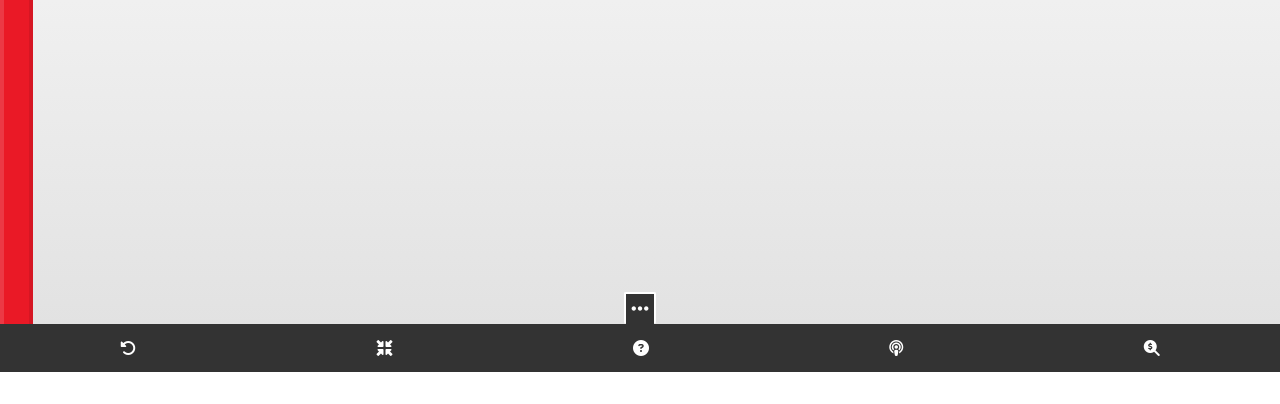
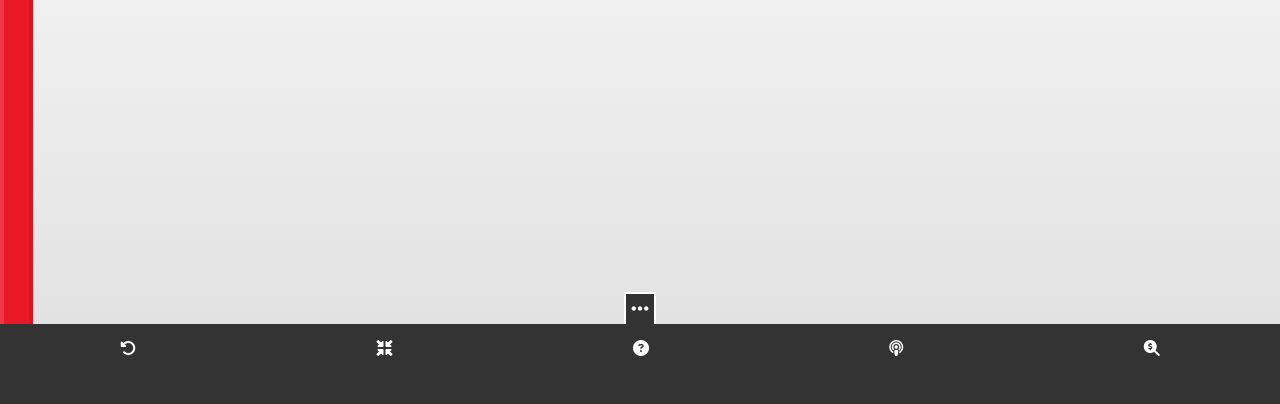
Before and after one commit to cameroncouch/transformers2, a website: page public/index.html in a window 1280 px wide. Shown: the part 428-832 px from the top of the page. Before the commit the page ends 800 px from the top, so only its background shows below. Drawn offline with nearby package versions, Linux system fonts and the light colour scheme; some packages are replaced by stand-ins of ours; no server answers.

Commit message:
trying different css on bottom bar

```diff
--- a/public/app/style.css
+++ b/public/app/style.css
@@ -253,19 +253,21 @@ i.far.fa-heart {
     width: 100vw;
     align-items: center;
     position: absolute;
-    bottom: 0;
+    top: 90%;
 }
 .grow2 {
-    height: 3em;
+    height: 5em;
     display: flex;
     justify-content: space-around;
     width: 100vw;
     z-index: 999;
-    align-items: center;
     background-color: #333;
     color: #FFF;
     bottom: 0;
     transition: ease-in-out 1s;
+}
+.grow2 i {
+    padding-top: 1em;
 }
 .shrink2 {
     height: 0em;
@@ -277,7 +279,7 @@ i.far.fa-heart {
     align-items: center;
     background-color: #333;
     color: #FFF;
-    bottom: 0;
+    top:110%;
     transition: ease-in-out 1s;
 }
 i span {
```
